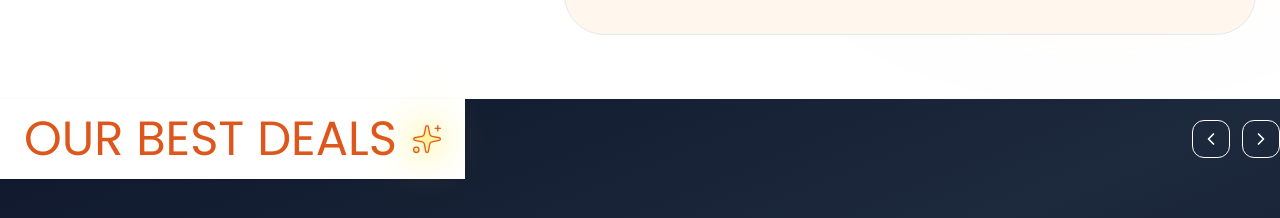
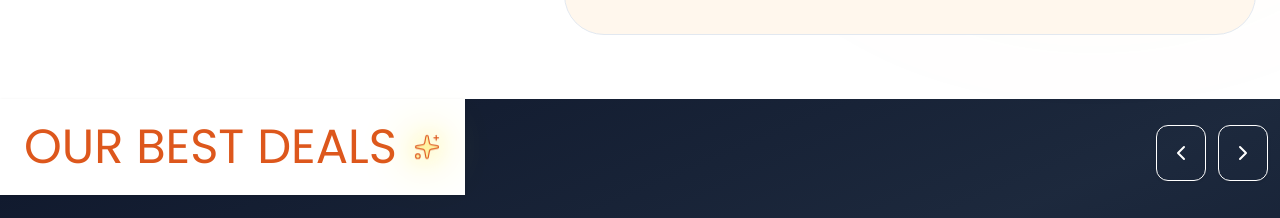
Before and after one commit to passportpulse/property-wala-ankita, a React (Vite) app: page / in a window 1280 px wide. Shown: the part 986-1204 px from the top of the page. Built offline with nearby package versions, Linux system fonts and the light colour scheme; grey boxes are pictures that could not be loaded.

Commit message:
home , best deal updated

```diff
--- a/src/pages/home/sections/BestDeals.jsx
+++ b/src/pages/home/sections/BestDeals.jsx
@@ -152,30 +152,33 @@ transition-all duration-500 pb-4
     >
       <div className="px-0">
         {/* HEADING AREA */}
-        <div className="flex flex-col md:flex-row md:items-center justify-between lg:gap-6 mb-2 md:mb-10">
-          <div className="flex items-center gap-4 bg-white py-4 px-6 w-fit shadow-sm">
-            <h2 className="text-2xl lg:text-5xl uppercase text-dark-orange">
+        {/* HEADING AREA */}
+        <div className="flex items-center justify-between gap-4 mb-6 md:mb-10 w-full">
+          {/* LEFT SIDE: Heading with Sparkles (Justify Start) */}
+          <div className="flex items-center gap-3 md:gap-4 bg-white py-4 md:py-6 px-3 md:px-6 w-fit shadow-sm">
+            <h2 className="text-xl lg:text-5xl uppercase text-dark-orange whitespace-nowrap">
               Our Best Deals
             </h2>
             <Sparkles
-              size={28}
+              size={24}
               strokeWidth={1}
-              className="text-dark-orange animate-[yellow-glow-shine_2s_ease-in-out_infinite] fill-yellow-300/30 shrink-0"
+              className="text-dark-orange animate-[yellow-glow-shine_2s_ease-in-out_infinite] fill-yellow-300/30 shrink-0 lg:w-7"
             />
           </div>
 
-          <div className="flex items-center gap-3 self-end md:self-center mt-4 md:mt-0">
+          {/* RIGHT SIDE: Navigation Arrows (Justify End) */}
+          <div className="flex items-center gap-2 md:gap-3 shrink-0 pe-3">
             <button
               onClick={() => scroll("left")}
-              className="p-2 rounded-xl border border-white hover:bg-white/10 transition-colors"
+              className="p-2 md:p-3 rounded-xl border hover:bg-slate-50 transition-colors shadow-sm active:scale-95 mt-3"
             >
-              <ChevronLeft size={20} className="text-white" />
+              <ChevronLeft size={30} className="text-white lg:w-6" />
             </button>
             <button
               onClick={() => scroll("right")}
-              className="p-2 rounded-xl border border-white hover:bg-white/10 transition-colors"
+              className="p-2 md:p-3 rounded-xl border hover:bg-slate-50 transition-colors shadow-sm active:scale-95 mt-3"
             >
-              <ChevronRight size={20} className="text-white" />
+              <ChevronRight size={30} className="text-white lg:w-6" />
             </button>
           </div>
         </div>
--- a/src/pages/home/sections/HomeHero.jsx
+++ b/src/pages/home/sections/HomeHero.jsx
@@ -108,7 +108,7 @@ export default function HomeHero() {
         <Container>
           <div className="text-center px-2">
             <h1
-              className="text-4xl lg:text-6xl leading-tight mt-1 lg:mt-4 font-semibold text-yellow-700"
+              className="text-3xl lg:text-6xl leading-tight mt-1 lg:mt-4 font-semibold text-yellow-700"
               style={{ fontFamily: "'Tangerine', cursive" }}
             >
               Investment to Aesthetic Living
```
